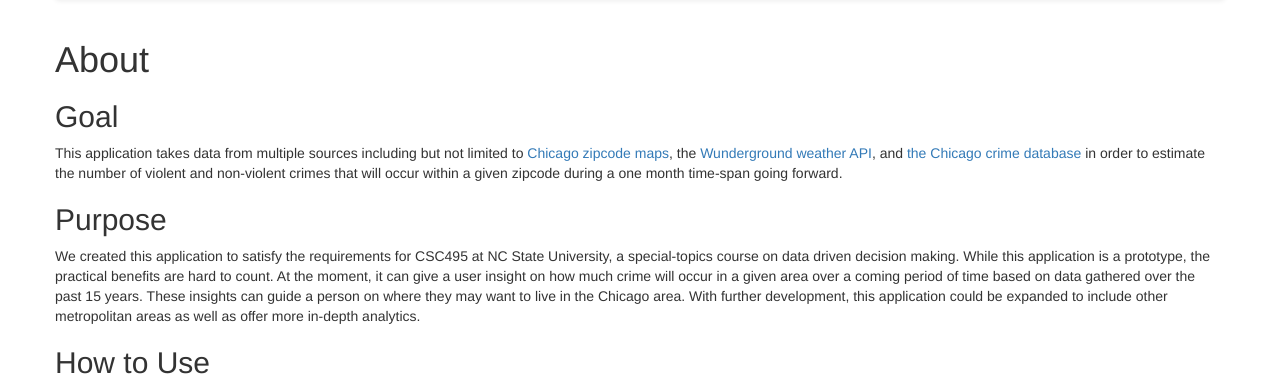
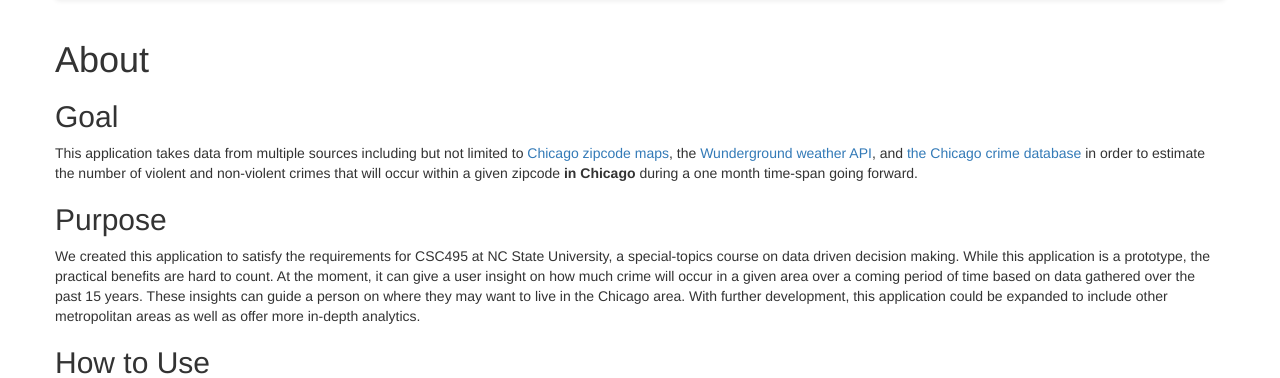
Before and after one commit to gosavipooja/NCSU-csc495-g6, a Django app: page / in a window 1280 px wide. Shown: the part 62-440 px from the top of the page. Run offline with Django 3.2, Linux system fonts and the light colour scheme; some libraries are stand-ins or nearby versions.

Commit message:
Added note of specificity to Chicago

```diff
--- a/mysite/crimeprediction/forecaster/templates/index.html
+++ b/mysite/crimeprediction/forecaster/templates/index.html
@@ -8,7 +8,7 @@
         <div class="col">
             <h1>About</h1>
             <h2>Goal</h2>
-            <p>This application takes data from multiple sources including but not limited to <a href="http://www.city-data.com/zipmaps/Chicago-Illinois.html">Chicago zipcode maps</a>, the <a href="https://www.wunderground.com/weather/api">Wunderground weather API</a>, and <a href="https://data.cityofchicago.org/Public-Safety/Crimes-2001-to-present/ijzp-q8t2">the Chicago crime database</a> in order to estimate the number of violent and non-violent crimes that will occur within a given zipcode during a one month time-span going forward.</p>
+            <p>This application takes data from multiple sources including but not limited to <a href="http://www.city-data.com/zipmaps/Chicago-Illinois.html">Chicago zipcode maps</a>, the <a href="https://www.wunderground.com/weather/api">Wunderground weather API</a>, and <a href="https://data.cityofchicago.org/Public-Safety/Crimes-2001-to-present/ijzp-q8t2">the Chicago crime database</a> in order to estimate the number of violent and non-violent crimes that will occur within a given zipcode <strong>in Chicago</strong> during a one month time-span going forward.</p>
             <h2>Purpose</h2>
             <p>We created this application to satisfy the requirements for CSC495 at NC State University, a special-topics course on data driven decision making. While this application is a prototype, the practical benefits are hard to count. At the moment, it can give a user insight on how much crime will occur in a given area over a coming period of time based on data gathered over the past 15 years. These insights can guide a person on where they may want to live in the Chicago area. With further development, this application could be expanded to include other metropolitan areas as well as offer more in-depth analytics.</p>
             <h2>How to Use</h2>
```
